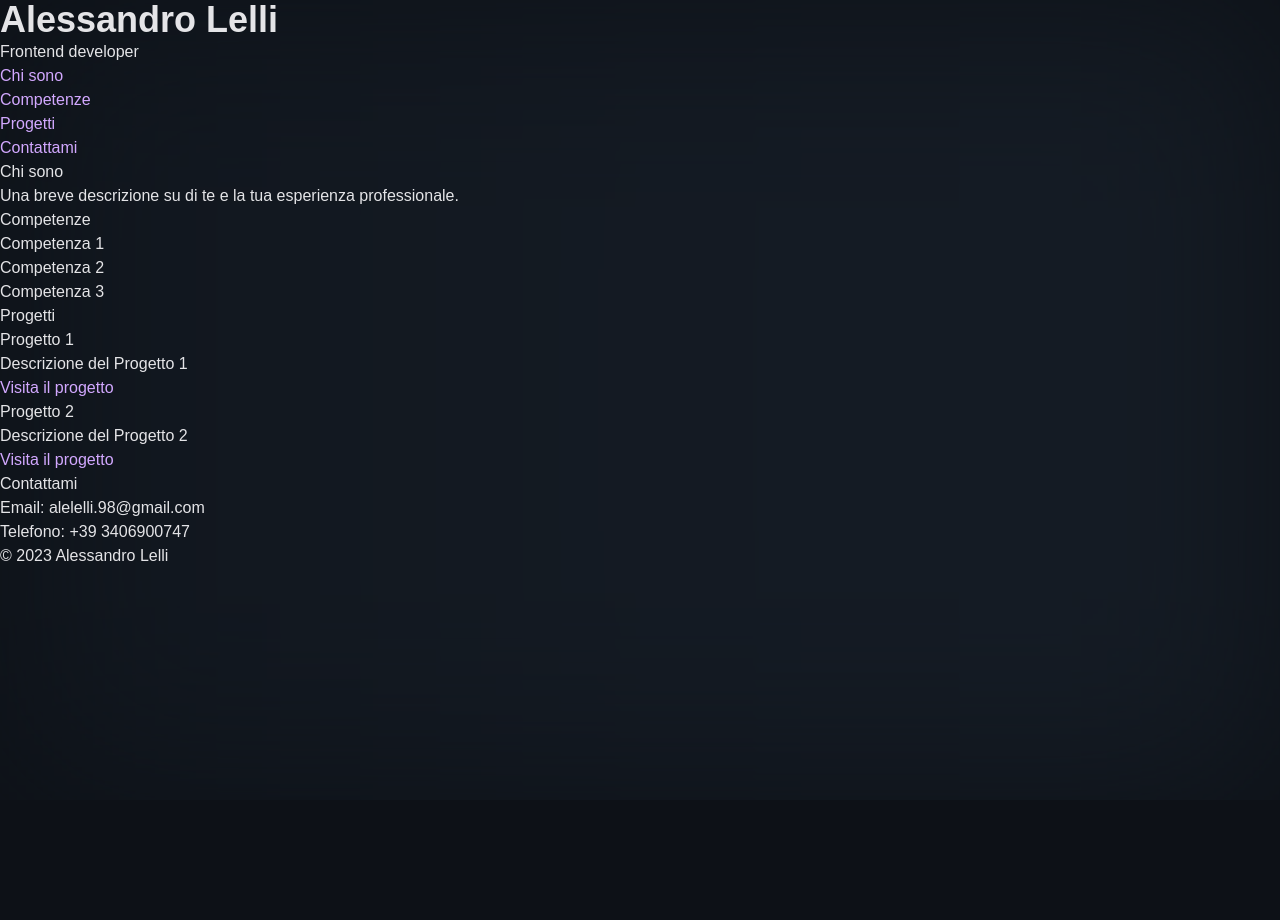
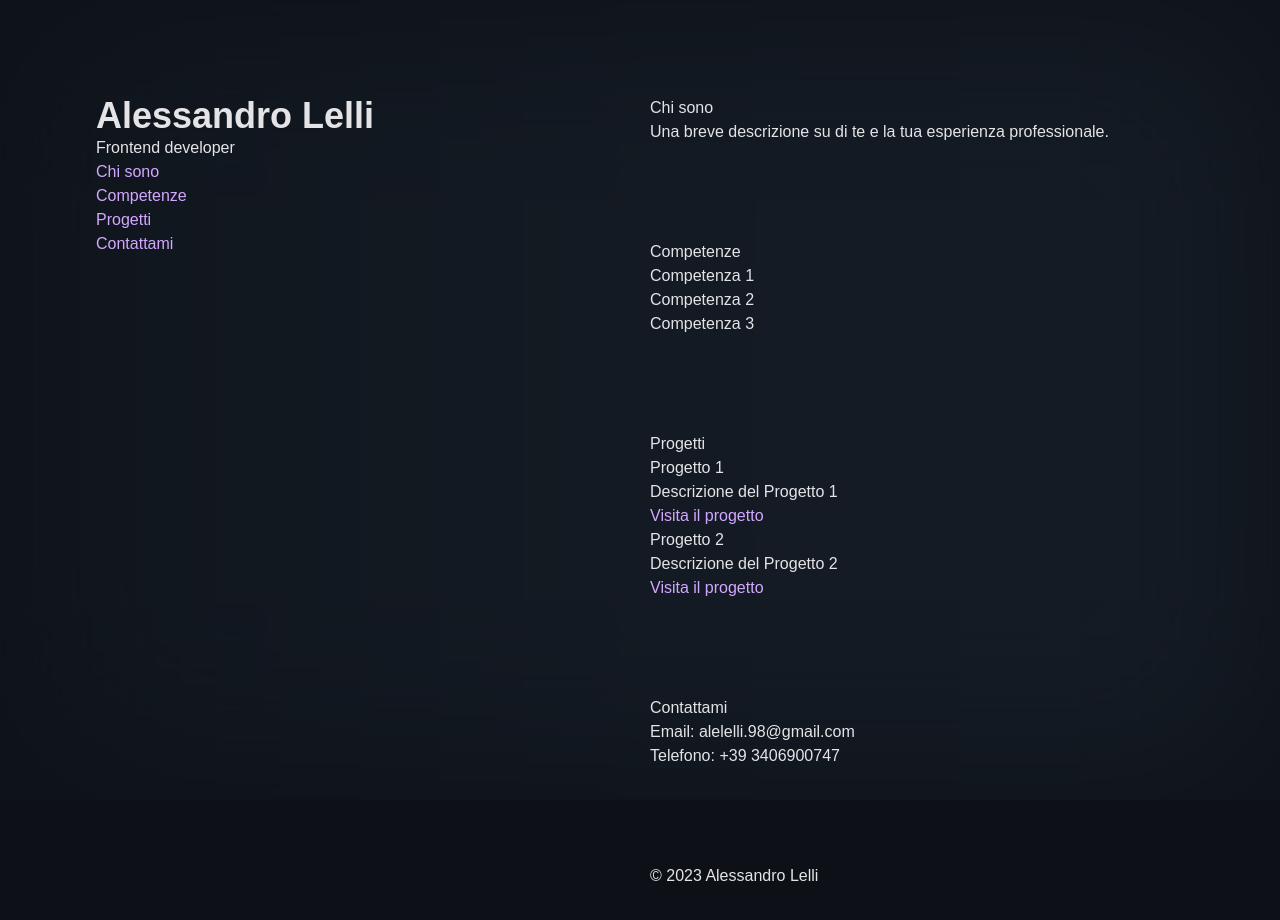
Before and after one commit to Lelluz/alessandrolelli.dev, a Nuxt app: page / in a window 1280 px wide. Shown: the top 920 px of the page. Before the commit the page ends 800 px from the top, so only its background shows below. Built offline with nearby package versions, Linux system fonts and the light colour scheme; a web font is replaced by a local one.

Commit message:
wip with style

```diff
--- a/app.vue
+++ b/app.vue
@@ -1,7 +1,8 @@
 <template>
   <MouseLight />
-  <div>
-    <header>
+
+  <div class="absolute w-full grid grid-cols-1 sm:grid-cols-2 gap-5 mx-auto px-6 py-12 md:px-12 md:py-20 lg:px-24 lg:py-0">
+    <header class="lg:sticky lg:top-0 lg:py-24">
       <h1 class="text-4xl font-bold">{{ name }}</h1>
       <p>{{ jobTitle }}</p>
       <ul>
@@ -12,11 +13,13 @@
       </ul>
     </header>
 
-    <main>
+    <main class="lg:py-24">
       <section id="about">
         <h2>Chi sono</h2>
         <p>{{ bio }}</p>
       </section>
+
+      <br><br><br><br>
 
       <section id="skills">
         <h2>Competenze</h2>
@@ -27,6 +30,8 @@
         </ul>
       </section>
 
+      <br><br><br><br>
+
       <section id="projects">
         <h2>Progetti</h2>
         <div v-for="project in projects" :key="project.id">
@@ -36,16 +41,21 @@
         </div>
       </section>
 
+      <br><br><br><br>
+
       <section id="contact">
         <h2>Contattami</h2>
         <p>Email: {{ email }}</p>
         <p>Telefono: {{ phone }}</p>
       </section>
+
+      <br><br><br><br>
+
+      <footer>
+        <p>© 2023 {{ name }}</p>
+      </footer>
     </main>
 
-    <footer>
-      <p>© 2023 {{ name }}</p>
-    </footer>
   </div>
 </template>
 
--- a/assets/scss/main.scss
+++ b/assets/scss/main.scss
@@ -18,43 +18,3 @@ a:focus,
 a:active {
   color: colors.$light-purple;
 }
-
-/* Use Tailwind instead of these */
-
-.absolute {
-  position: absolute;
-}
-
-.top-0 {
-  top: 0;
-}
-
-.right-0 {
-  right: 0;
-}
-
-.bottom-0 {
-  bottom: 0;
-}
-
-.left-0 {
-  left: 0;
-}
-
-.overflow-hidden {
-  overflow: hidden;
-}
-
-.full-height {
-  height: 100vh;
-}
-
-.full-width {
-  width: 100vw;
-}
-
-.z-index-cover {
-  z-index: -9999;
-}
-
-/* ******** */
--- a/components/MouseLight.vue
+++ b/components/MouseLight.vue
@@ -1,6 +1,6 @@
 <template>
-  <div class="overflow-hidden absolute full-height full-width top-0 left-0 z-index-cover">
-    <div ref="mouseLight" class="mouse-gradient absolute full-height full-width top-0 left-0"></div>
+  <div class="overflow-hidden absolute h-full w-full top-0 left-0">
+    <div ref="mouseLight" class="mouse-gradient absolute h-full w-full top-0 left-0"></div>
   </div>
 </template>
 
```
